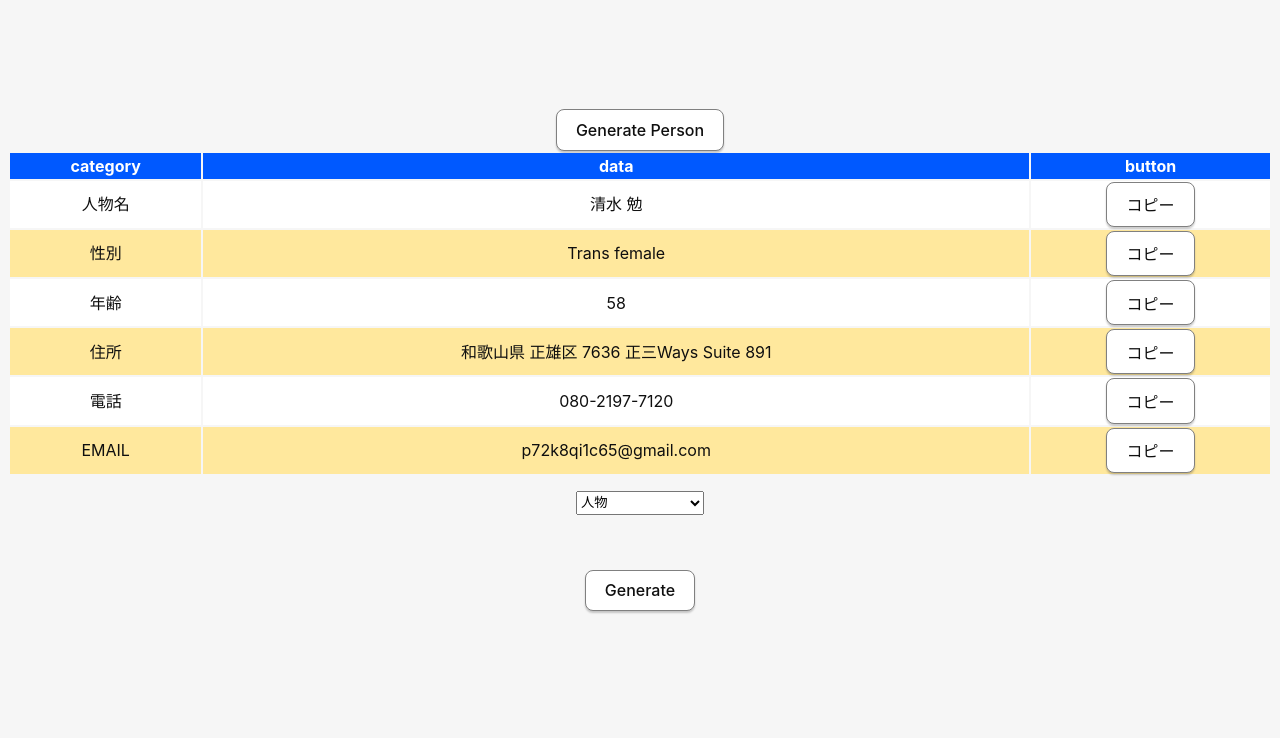
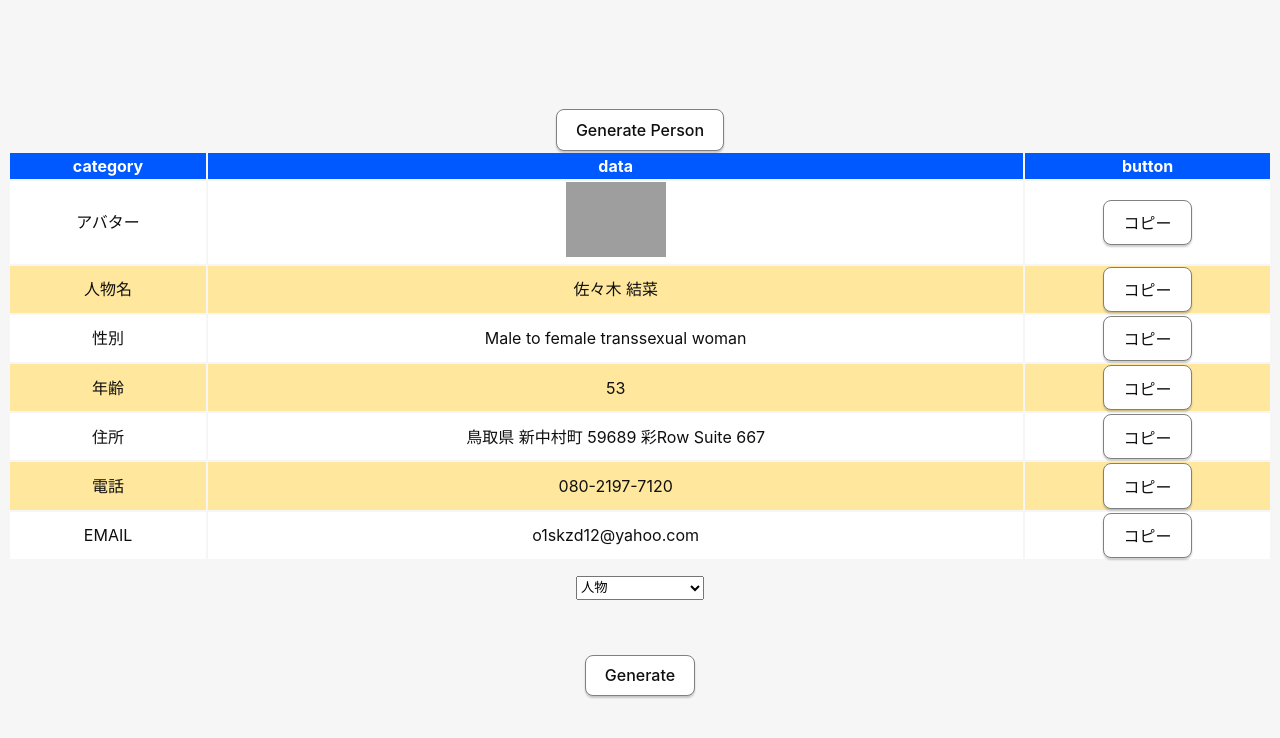
Before and after one commit to akutori/persona-ipsum, a React (Vite) app: page / in a window 1280 px wide. Both pictures are taken after a click on the button "Generate". Shown: the top 738 px of the page. Built offline with nearby package versions, Linux system fonts and the light colour scheme; grey boxes are pictures that could not be loaded.

Commit message:
商品の項目を作成し人物の項目に画像を追加

```diff
--- /dev/null
+++ b/src/Components/CommerceMenu.tsx
@@ -0,0 +1,54 @@
+import { fakerJA as faker } from "@faker-js/faker";
+import { copyToClipboard } from "Utils/CopyToClipbord";
+
+function CommerceMenu() {
+
+    const personData = generateCommerceData()
+
+    function generateCommerceData() {
+        const personData = {
+            commerceCategory: faker.commerce.product(),
+            price: faker.commerce.price({ min: 100, max: 1000000, symbol: "¥", dec: 0 }),
+            productName: faker.commerce.productName(),
+            catchPhrase: faker.company.catchPhrase(),
+        }
+        return personData;
+    }
+
+
+    return (
+        <table>
+            <thead>
+                <tr>
+                    <th>category</th>
+                    <th>data</th>
+                    <th>button</th>
+                </tr>
+            </thead>
+            <tbody>
+                <tr>
+                    <td>商品区分</td>
+                    <td className="genelate-datas">{personData.commerceCategory}</td>
+                    <td><button type="button" onClick={() => copyToClipboard(personData.commerceCategory)}>コピー</button></td>
+                </tr>
+                <tr>
+                    <td>値段</td>
+                    <td>{personData.price}</td>
+                    <td><button type="button" onClick={() => copyToClipboard(personData.price)}>コピー</button></td>
+                </tr>
+                <tr>
+                    <td>商品名</td>
+                    <td>{personData.productName}</td>
+                    <td><button type="button" onClick={() => copyToClipboard(personData.productName)}>コピー</button></td>
+                </tr>
+                <tr>
+                    <td>キャッチフレーズ</td>
+                    <td>{personData.catchPhrase}</td>
+                    <td><button type="button" onClick={() => copyToClipboard(personData.catchPhrase)}>コピー</button></td>
+                </tr>
+            </tbody>
+        </table>
+    )
+}
+
+export default CommerceMenu
--- a/src/Components/CompanyMenu.tsx
+++ b/src/Components/CompanyMenu.tsx
@@ -3,9 +3,9 @@ import { copyToClipboard } from "Utils/CopyToClipbord";
 
 function CompanyMenu() {
 
-    const personData = generatePersonData()
+    const personData = generateCompanyData()
 
-    function generatePersonData() {
+    function generateCompanyData() {
         const personData = {
             companyName: faker.company.name(),
             buzzNoun: faker.company.buzzNoun(),
--- a/src/Components/PersonMenu.tsx
+++ b/src/Components/PersonMenu.tsx
@@ -6,8 +6,9 @@ function PersonMenu() {
 
     const personData = generatePersonData()
 
-    function generatePersonData(): { name: string, gender: string, age: number, address: string, phone: string, email: string, companyName: string, jobType: string } {
-        const personData: { name: string, gender: string, age: number, address: string, phone: string, email: string, companyName: string, jobType: string } = {
+    function generatePersonData(): { avatarUrl: string, name: string, gender: string, age: number, address: string, phone: string, email: string, companyName: string, jobType: string } {
+        const personData: { avatarUrl: string, name: string, gender: string, age: number, address: string, phone: string, email: string, companyName: string, jobType: string } = {
+            avatarUrl: faker.image.avatar(),
             name: faker.person.fullName(),
             gender: faker.person.gender(),
             age: faker.number.int({ min: 18, max: 100 }),
@@ -56,6 +57,11 @@ function PersonMenu() {
             </thead>
             <tbody>
                 <tr>
+                    <td>アバター</td>
+                    <td><a href={personData.avatarUrl} target="_blank"><img src={personData.avatarUrl} alt="avatar" width="100"/></a></td>
+                    <td><button type="button" onClick={() => copyToClipboard(personData.avatarUrl)}>コピー</button></td>
+                </tr>
+                <tr>
                     <td>人物名</td>
                     <td className="genelate-datas">{personData.name}</td>
                     <td><button type="button" onClick={() => copyToClipboard(personData.name)}>コピー</button></td>
--- a/src/GenerateIpsumMenu.tsx
+++ b/src/GenerateIpsumMenu.tsx
@@ -2,6 +2,7 @@ import { useState } from "react";
 import "./css/GenerateIpsumMenu.css";
 import PersonMenu from "./Components/PersonMenu";
 import CompanyMenu from "./Components/CompanyMenu";
+import CommerceMenu from "./Components/CommerceMenu";
 
 const ipsumsMenu: Array<{ id: number, type: string, name: string }> = [
     { id: 1, type: 'person', name: '人物' },
@@ -29,7 +30,7 @@ function GenerateIpsumMenu(): JSX.Element {
                 setIpsumTable(<CompanyMenu key={key} />)
                 break;
             case 3:
-                //ipsumTable = <CommerceMenu />
+                setIpsumTable(<CommerceMenu key={key} />)
                 break;
             case 4:
                 //ipsumTable = <LoremMenu />
```
